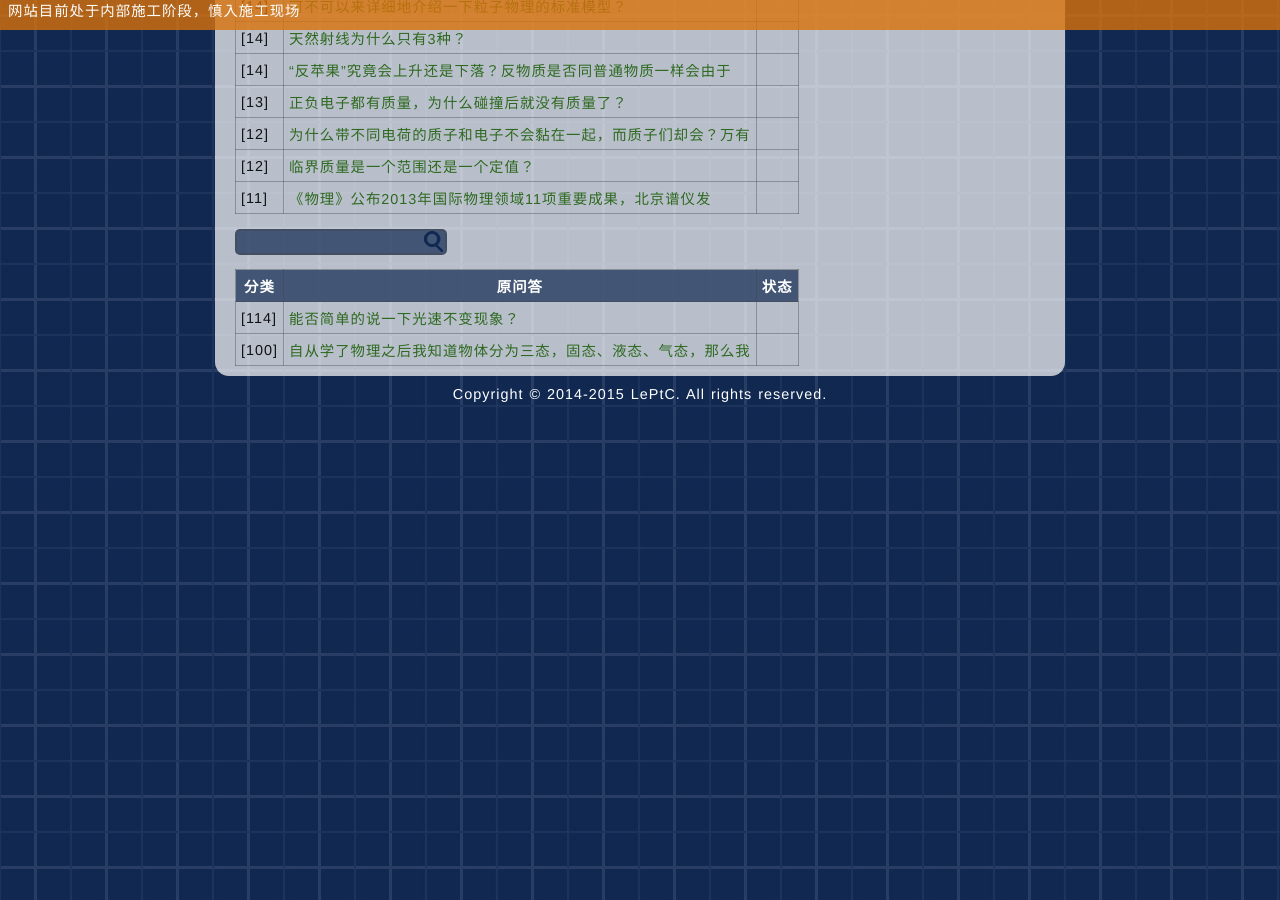
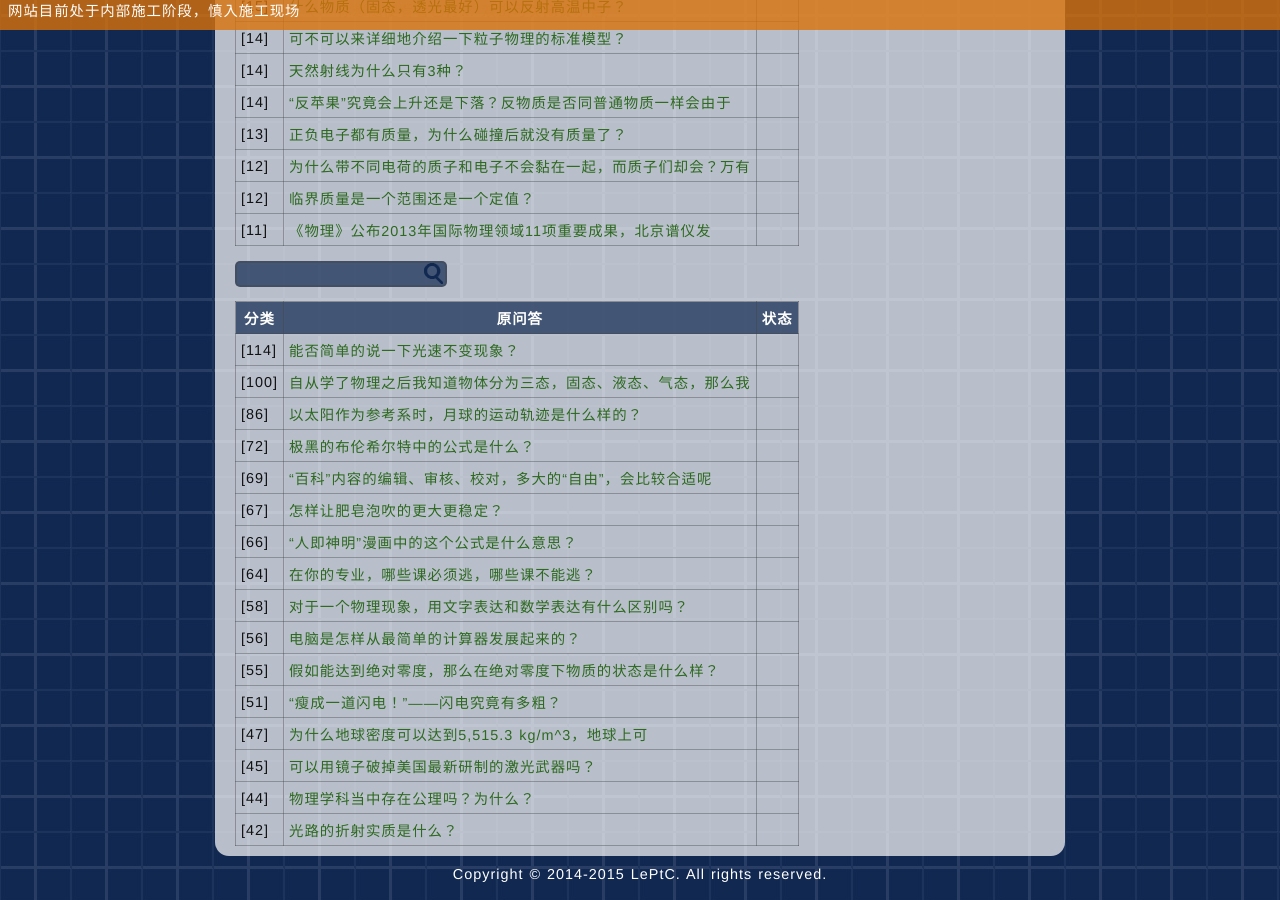
Before and after one commit to LePtC/LePtC.github.io, a Jekyll site: the page built from popsci/index.html, in a window 1280 px wide and 900 px high, scrolled down 2505 px. Built offline with Jekyll 4.4.1, drawn with Linux system fonts in a browser that asks for light colours; Markdown is read by kramdown in place of the engine named in the settings; formulas are drawn with MathJax 3; comment, search, counter and statistics services are not loaded; some of the changed text lies outside the part shown.

Commit message:
update popsci index

```diff
--- a/popsci/index.html
+++ b/popsci/index.html
@@ -121,6 +121,7 @@ title: 主页
     <th>状态</th>
   </tr>
   <tr><td>[]</td><td><a href="http://www.guokr.com/blog/480784/"> 【总结】以高斯命名的数学和物理概念</a></td><td></td></tr>
+  <tr><td>[75]</td><td><a href="http://www.guokr.com/question/565812/"> 有没有比哈勃的命名更多的名人？</a></td><td></td></tr>
   <tr><td>[127]</td><td><a href="http://www.guokr.com/question/565900/"> 有哪些在你的认知圈子里是理所当然，在大众看来却是匪夷所思的事</a></td><td></td></tr>
   <tr><td>[97]</td><td><a href="http://www.guokr.com/question/547594/"> 用你的专业设计2048游戏的话，可以有哪些元素？</a></td><td></td></tr>
   <tr><td>[70]</td><td><a href="http://www.guokr.com/question/525903/"> 你的专业里有哪些让人头疼的符号？</a></td><td></td></tr>
@@ -205,33 +206,32 @@ title: 主页
 	<tr style="display:none"><td>[111]</td><td><a href="http://www.guokr.com/question/572333/"> 为什么铁丝掰弯容易掰直难？</a></td><td></td></tr>
 	<tr><td>[100]</td><td><a href="http://www.guokr.com/question/559202/"> 自从学了物理之后我知道物体分为三态，固态、液态、气态，那么我</a></td><td></td></tr>
 	<tr style="display:none"><td>[93]</td><td><a href="http://www.guokr.com/question/575766/"> 在火星上，夕阳是蓝色的吗？为什么？</a></td><td></td></tr>
-	<tr style="display:none"><td>[86]</td><td><a href="http://www.guokr.com/question/563564/"> 以太阳作为参考系时，月球的运动轨迹是什么样的？</a></td><td></td></tr>
+	<tr><td>[86]</td><td><a href="http://www.guokr.com/question/563564/"> 以太阳作为参考系时，月球的运动轨迹是什么样的？</a></td><td></td></tr>
 	<tr style="display:none"><td>[76]</td><td><a href="http://www.guokr.com/question/492934/"> 为什么在炎炎夏日下，在平直的公路上行驶，会看到前方路面好像积</a></td><td></td></tr>
-	<tr style="display:none"><td>[75]</td><td><a href="http://www.guokr.com/question/565812/"> 有没有比哈勃的命名更多的名人？</a></td><td></td></tr>
 	<tr style="display:none"><td>[73]</td><td><a href="http://www.guokr.com/question/577463/"> 欧、美、日的学生、家人是如何看待大学排名的呢？</a></td><td></td></tr>
-	<tr style="display:none"><td>[72]</td><td><a href="http://www.guokr.com/question/553591/"> 极黑的布伦希尔特中的公式是什么？</a></td><td></td></tr>
-	<tr style="display:none"><td>[69]</td><td><a href="http://www.guokr.com/question/551166/"> “百科”内容的编辑、审核、校对，多大的“自由”，会比较合适呢</a></td><td></td></tr>
-	<tr style="display:none"><td>[67]</td><td><a href="http://www.guokr.com/question/498567/"> 怎样让肥皂泡吹的更大更稳定？</a></td><td></td></tr>
-	<tr style="display:none"><td>[66]</td><td><a href="http://www.guokr.com/question/568707/"> “人即神明”漫画中的这个公式是什么意思？</a></td><td></td></tr>
-	<tr style="display:none"><td>[64]</td><td><a href="http://www.guokr.com/question/566424/"> 在你的专业，哪些课必须逃，哪些课不能逃？</a></td><td></td></tr>
+	<tr><td>[72]</td><td><a href="http://www.guokr.com/question/553591/"> 极黑的布伦希尔特中的公式是什么？</a></td><td></td></tr>
+	<tr><td>[69]</td><td><a href="http://www.guokr.com/question/551166/"> “百科”内容的编辑、审核、校对，多大的“自由”，会比较合适呢</a></td><td></td></tr>
+	<tr><td>[67]</td><td><a href="http://www.guokr.com/question/498567/"> 怎样让肥皂泡吹的更大更稳定？</a></td><td></td></tr>
+	<tr><td>[66]</td><td><a href="http://www.guokr.com/question/568707/"> “人即神明”漫画中的这个公式是什么意思？</a></td><td></td></tr>
+	<tr><td>[64]</td><td><a href="http://www.guokr.com/question/566424/"> 在你的专业，哪些课必须逃，哪些课不能逃？</a></td><td></td></tr>
 	<tr style="display:none"><td>[63]</td><td><a href="http://www.guokr.com/question/547549/"> 为什么e^(pi*sqrt(163))几乎是一个整数？</a></td><td></td></tr>
 	<tr style="display:none"><td>[63]</td><td><a href="http://www.guokr.com/question/558460/"> Gpu可以和Cpu进行共享吗？</a></td><td></td></tr>
 	<tr style="display:none"><td>[61]</td><td><a href="http://www.guokr.com/question/512155/"> 科学素养高的Guokrer们就一定要对基督教持意见么？</a></td><td></td></tr>
 	<tr style="display:none"><td>[60]</td><td><a href="http://www.guokr.com/question/562009/"> 爱因斯坦的质能公式根本就是忽悠人的，会不会有人同意我的观点？</a></td><td></td></tr>
-	<tr style="display:none"><td>[58]</td><td><a href="http://www.guokr.com/question/569490/"> 对于一个物理现象，用文字表达和数学表达有什么区别吗？</a></td><td></td></tr>
+	<tr><td>[58]</td><td><a href="http://www.guokr.com/question/569490/"> 对于一个物理现象，用文字表达和数学表达有什么区别吗？</a></td><td></td></tr>
 	<tr style="display:none"><td>[57]</td><td><a href="http://www.guokr.com/question/556852/"> 用过的一张人民币回到自己手中的概率是多少呢？</a></td><td></td></tr>
-	<tr style="display:none"><td>[56]</td><td><a href="http://www.guokr.com/question/561520/"> 电脑是怎样从最简单的计算器发展起来的？</a></td><td></td></tr>
-	<tr style="display:none"><td>[55]</td><td><a href="http://www.guokr.com/question/567201/"> 假如能达到绝对零度，那么在绝对零度下物质的状态是什么样？</a></td><td></td></tr>
+	<tr><td>[56]</td><td><a href="http://www.guokr.com/question/561520/"> 电脑是怎样从最简单的计算器发展起来的？</a></td><td></td></tr>
+	<tr><td>[55]</td><td><a href="http://www.guokr.com/question/567201/"> 假如能达到绝对零度，那么在绝对零度下物质的状态是什么样？</a></td><td></td></tr>
 	<tr style="display:none"><td>[53]</td><td><a href="http://www.guokr.com/question/576275/"> 现代门锁是谁发明的</a></td><td></td></tr>
 	<tr style="display:none"><td>[52]</td><td><a href="http://www.guokr.com/question/544606/"> 各位有没有从自己专业里找到幸福感的时候？这种感觉又是由什么样</a></td><td></td></tr>
-	<tr style="display:none"><td>[51]</td><td><a href="http://www.guokr.com/question/545170/"> “瘦成一道闪电！”——闪电究竟有多粗？</a></td><td></td></tr>
+	<tr><td>[51]</td><td><a href="http://www.guokr.com/question/545170/"> “瘦成一道闪电！”——闪电究竟有多粗？</a></td><td></td></tr>
 	<tr style="display:none"><td>[48]</td><td><a href="http://www.guokr.com/question/515399/"> 人类存在于宇宙的意义是什么？</a></td><td></td></tr>
-	<tr style="display:none"><td>[47]</td><td><a href="http://www.guokr.com/question/500808/"> 为什么地球密度可以达到5,515.3 kg/m^3，地球上可</a></td><td></td></tr>
-	<tr style="display:none"><td>[45]</td><td><a href="http://www.guokr.com/question/557288/"> 可以用镜子破掉美国最新研制的激光武器吗？</a></td><td></td></tr>
+	<tr><td>[47]</td><td><a href="http://www.guokr.com/question/500808/"> 为什么地球密度可以达到5,515.3 kg/m^3，地球上可</a></td><td></td></tr>
+	<tr><td>[45]</td><td><a href="http://www.guokr.com/question/557288/"> 可以用镜子破掉美国最新研制的激光武器吗？</a></td><td></td></tr>
 	<tr style="display:none"><td>[44]</td><td><a href="http://www.guokr.com/question/516262/"> 你觉得世界上哪种动物最美？</a></td><td></td></tr>
-	<tr style="display:none"><td>[44]</td><td><a href="http://www.guokr.com/question/544686/"> 物理学科当中存在公理吗？为什么？</a></td><td></td></tr>
+	<tr><td>[44]</td><td><a href="http://www.guokr.com/question/544686/"> 物理学科当中存在公理吗？为什么？</a></td><td></td></tr>
 	<tr style="display:none"><td>[44]</td><td><a href="http://www.guokr.com/question/575890/"> 五种有趣的物理现象，原理都是什么？</a></td><td></td></tr>
-	<tr style="display:none"><td>[42]</td><td><a href="http://www.guokr.com/question/491815/"> 光路的折射实质是什么？</a></td><td></td></tr>
+	<tr><td>[42]</td><td><a href="http://www.guokr.com/question/491815/"> 光路的折射实质是什么？</a></td><td></td></tr>
 	<tr style="display:none"><td>[42]</td><td><a href="http://www.guokr.com/question/504835/"> 水在超低温的环境中，有可能呈现出液态吗？</a></td><td></td></tr>
 	<tr style="display:none"><td>[41]</td><td><a href="http://www.guokr.com/question/500546/"> 图片中的3D效果是怎么做出来的？</a></td><td></td></tr>
 	<tr style="display:none"><td>[40]</td><td><a href="http://www.guokr.com/question/514587/"> 大学里，最让你长知识的一门课是什么？</a></td><td></td></tr>
```
Also changed, not shown: other parts of popsci/index.html (+1 -1 lines).
